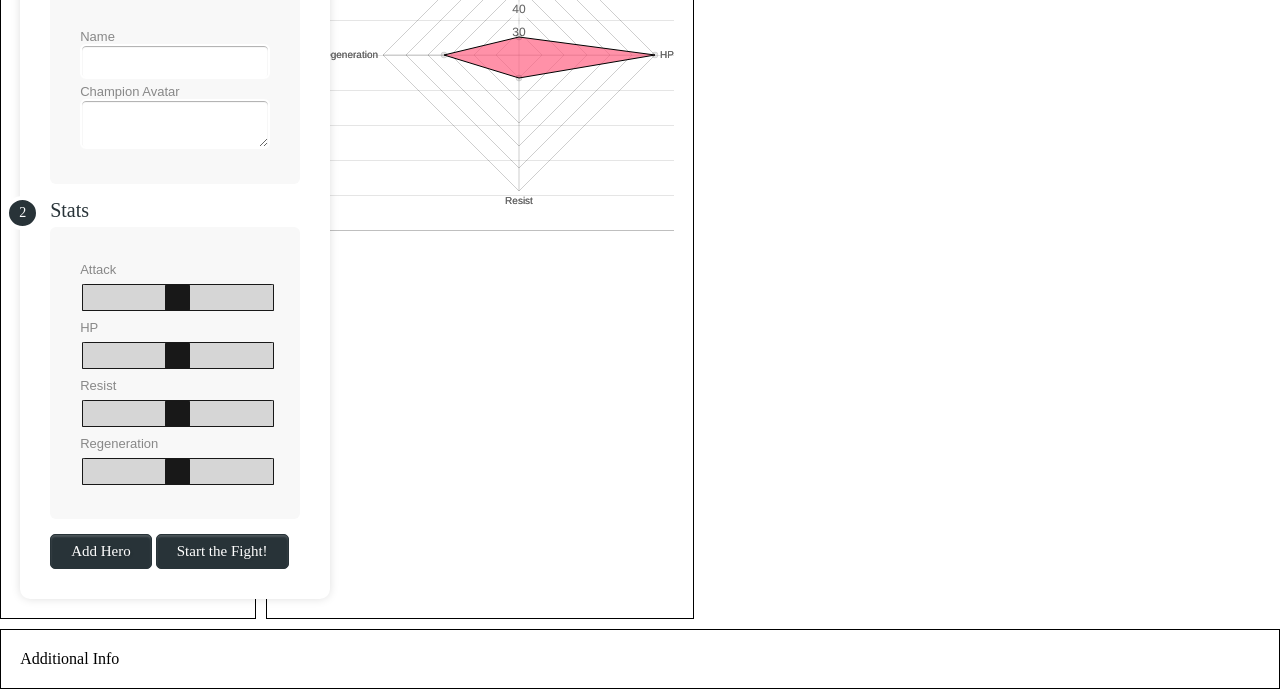
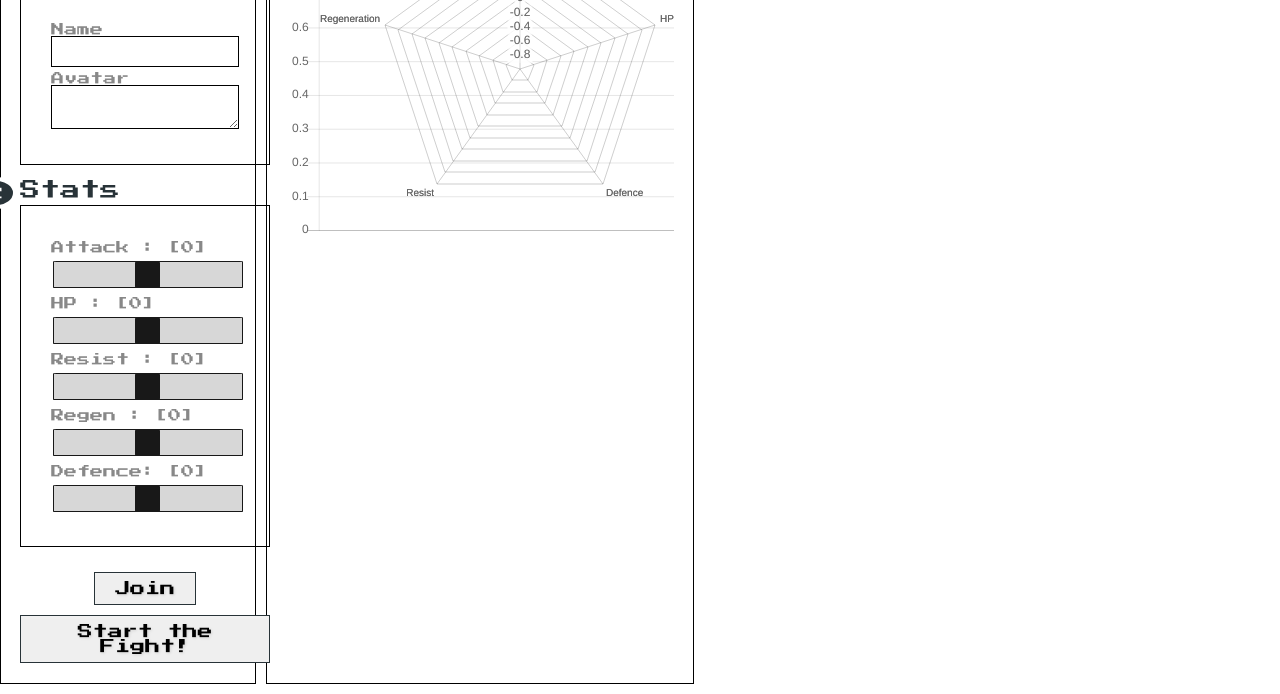
Before and after one commit to YuraIvanskyi/txtRoyale, a plain HTML site: page index.html in a window 1280 px wide. Shown: the part 262-956 px from the top of the page. Drawn offline with Linux system fonts and the light colour scheme.

Commit message:
Added controls, adjusted style. Extended stats logic.

```diff
--- a/index.html
+++ b/index.html
@@ -43,29 +43,33 @@
             <div class="section"><span>1</span>Champion info:</div>
             <div class="inner-wrap">
                 <label>Name<input type="text" name="NameField" /></label>
-                <label>Champion Avatar<textarea name="AvatarField"></textarea></label>
+                <label>Avatar<textarea name="AvatarField"></textarea></label>
             </div>
             <div class="section"><span>2</span>Stats</div>
             <div class="inner-wrap">
-                <label>Attack</label>
+                <label id="AttackFieldInput">Attack : [0]</label>
                 <div class="slidecontainer">
-                  <input type="range" min="1" max="100" value="50" class="slider" id="AttackField">
+                  <input type="range" min="1" max="100" value="50" class="slider" id="AttackField" onchange="updateAttackFieldInput(this.value);">
                 </div>
-                <label>HP</label>
+                <label id="HPFieldInput">HP : [0]</label>
                 <div class="slidecontainer">
-                  <input type="range" min="1" max="100" value="50" class="slider" id="HPField">
+                  <input type="range" min="1" max="100" value="50" class="slider" id="HPField" onchange="updateHPFieldInput(this.value);">
                 </div>
-                <label>Resist</label>
+                <label id="ResistFieldInput">Resist : [0]</label>
                 <div class="slidecontainer">
-                  <input type="range" min="1" max="100" value="50" class="slider" id="ResistField">
+                  <input type="range" min="1" max="100" value="50" class="slider" id="ResistField" onchange="updateResistFieldInput(this.value);">
                 </div>
-                <label>Regeneration</label>
+                <label id="RegenFieldInput">Regen : [0]</label>
                 <div class="slidecontainer">
-                  <input type="range" min="1" max="100" value="50" class="slider" id="RegenerationField">
+                  <input type="range" min="1" max="100" value="50" class="slider" id="RegenerationField" onchange="updateRegenFieldInput(this.value);">
+                </div>
+                <label id="DefenceFieldInput">Defence: [0]</label>
+                <div class="slidecontainer">
+                  <input type="range" min="1" max="100" value="50" class="slider" id="DefenceField" onchange="updateDefenceFieldInput(this.value);">
                 </div>
             </div>
-            <div class="button-section">
-                <button onclick="addFighter()">Add Hero</button>
+            <div class="button-section" id="buttonSection">
+                <button onclick="addFighter()">Join</button>
                 <button>Start the Fight!</button>
             </div>
 
--- a/scripts/logic_main.js
+++ b/scripts/logic_main.js
@@ -9,31 +9,16 @@ window.onload = function (){
     //this.myChart4 = createChart(ctx4);
 }
 
-function genreateValues() {
-    return [parseInt(Math.random()*100),parseInt(Math.random()*100),parseInt(Math.random()*100),parseInt(Math.random()*100)]
+function generateValues() {
+    var values = [parseInt(Math.random()*100),parseInt(Math.random()*100),parseInt(Math.random()*100),parseInt(Math.random()*100),parseInt(Math.random()*100)];
+    return values;
 }
 function createChart(canvasObj) {
     return new Chart(canvasObj, {
         type: 'radar',
         data: {
-            labels: ["Attack", "HP", "Resist", "Regeneration"],
-            datasets: [{
-                label: '# of Votes',
-                data: genreateValues(),
-                backgroundColor: [
-                    'rgba(255, 99, 132, 0.7)',
-                    'rgba(54, 162, 235, 0.7)',
-                    'rgba(255, 206, 86, 0.7)',
-                    'rgba(75, 192, 192, 0.7)'
-                ],
-                borderColor: [
-                    'rgba(0, 0, 0, 1)',
-                    'rgba(0, 0, 0, 1)',
-                    'rgba(0, 0, 0, 1)',
-                    'rgba(0, 0, 0, 1)'
-                ],
-                borderWidth: 1
-            }]
+            labels: ["Attack", "HP", "Defence", "Resist", "Regeneration"],
+            datasets: []
         },
         options: {
             scales: {
@@ -42,18 +27,33 @@ function createChart(canvasObj) {
                         beginAtZero:true
                     }
                 }]
-            }
+            },
+            title: {
+                display: true,
+                text: 'Battlefield'
+            },
         }
     });
 }
 function addFighter() {
-    ChampionsChart.options.title.text = 'Baka-charuto!';
-    ChampionsChart.options.display = true;
-    addData(ChampionsChart,'test',Math.random()*100);
-    ChampionsChart.update()
+    var newColor = generateRandomColor();
+    var championDataset = {
+        label: document.getElementsByName("NameField").innerText,
+        borderColor: newColor.color,
+        backgroundColor: newColor.alpha,
+        pointBorderColor: newColor.color,
+        data: generateValues(),
+    };
+
+    ChampionsChart.data.datasets.push(championDataset);
+    ChampionsChart.update();
 }
 function generateRandomColor () {
-    return `rgba(${parseInt(Math.random()*255)}, ${parseInt(Math.random()*255)}, ${parseInt(Math.random()*255)}, 0.7)`
+    var color = `${parseInt(Math.random()*255)}, ${parseInt(Math.random()*255)}, ${parseInt(Math.random()*255)}`
+    return {
+        alpha:`rgba(${color}, 0.2)`,
+        color:`rgba(${color}, 1)`
+    }
 }
 function addData(chart, label, data) {
     chart.data.labels.push(label);
@@ -64,3 +64,23 @@ function addData(chart, label, data) {
     chart.data.datasets[0].borderColor.push('rgba(0, 0, 0, 1)');
     chart.update();
 }
+function updateAttackFieldInput(val) {
+    var current = document.getElementById('AttackFieldInput').innerHTML
+    document.getElementById('AttackFieldInput').innerHTML = current.replace(/([\[(])(.+?)([\])])/g, `[${val}]`);
+}
+function updateHPFieldInput(val) {
+    var current = document.getElementById('HPFieldInput').innerHTML
+    document.getElementById('HPFieldInput').innerHTML = current.replace(/([\[(])(.+?)([\])])/g, `[${val}]`);
+}
+function updateResistFieldInput(val) {
+    var current = document.getElementById('ResistFieldInput').innerHTML
+    document.getElementById('ResistFieldInput').innerHTML = current.replace(/([\[(])(.+?)([\])])/g, `[${val}]`);
+}
+function updateRegenFieldInput(val) {
+    var current = document.getElementById('RegenFieldInput').innerHTML
+    document.getElementById('RegenFieldInput').innerHTML = current.replace(/([\[(])(.+?)([\])])/g, `[${val}]`);
+}
+function updateDefenceFieldInput(val) {
+    var current = document.getElementById('DefenceFieldInput').innerHTML
+    document.getElementById('DefenceFieldInput').innerHTML = current.replace(/([\[(])(.+?)([\])])/g, `[${val}]`);
+}
--- a/styles/style_main.css
+++ b/styles/style_main.css
@@ -110,45 +110,30 @@ header, footer, article, nav {
 
 .form-style-10{
   width:250px;
-  padding:30px;
   margin: auto;
-  background: #FFF;
-  border-radius: 10px;
-  -webkit-border-radius:10px;
-  -moz-border-radius: 10px;
-  box-shadow: 0px 0px 10px rgba(0, 0, 0, 0.13);
-  -moz-box-shadow: 0px 0px 10px rgba(0, 0, 0, 0.13);
-  -webkit-box-shadow: 0px 0px 10px rgba(0, 0, 0, 0.13);
+
 }
 .form-style-10 .inner-wrap{
   padding: 30px;
-  background: #F8F8F8;
-  border-radius: 6px;
+  border-color: black;
+  border-style: solid;
+  border-width: 1px;
   margin-bottom: 15px;
 }
 .form-style-10 h1{
-  background: #283338;
-  padding: 20px 30px 15px 30px;
-  margin: -30px -30px 30px -30px;
-  border-radius: 10px 10px 0 0;
-  -webkit-border-radius: 10px 10px 0 0;
-  -moz-border-radius: 10px 10px 0 0;
-  color: #fff;
-  text-shadow: 1px 1px 3px rgba(0, 0, 0, 0.12);
-  font: normal 30px 'Bitter', serif;
-  -moz-box-shadow: inset 0px 2px 2px 0px rgba(255, 255, 255, 0.17);
-  -webkit-box-shadow: inset 0px 2px 2px 0px rgba(255, 255, 255, 0.17);
-  box-shadow: inset 0px 2px 2px 0px rgba(255, 255, 255, 0.17);
-  border: 1px solid #283338;
+  font: normal 20px 'Bitter', serif;
+  font-family: 'Press Start 2P', cursive;
 }
 .form-style-10 h1 > span{
   display: block;
   margin-top: 2px;
   font: 13px Arial, Helvetica, sans-serif;
+  font-family: 'Press Start 2P', cursive;
 }
 .form-style-10 label{
   display: block;
   font: 13px Arial, Helvetica, sans-serif;
+  font-family: 'Press Start 2P', cursive;
   color: #888;
   margin-bottom: 5px;
   margin-top: 5px;
@@ -164,23 +149,23 @@ header, footer, article, nav {
 .form-style-10 input[type="password"],
 .form-style-10 textarea,
 .form-style-10 select {
+  font-family: 'Press Start 2P', cursive;
   display: block;
   box-sizing: border-box;
   -webkit-box-sizing: border-box;
   -moz-box-sizing: border-box;
   width: 100%;
   padding: 8px;
-  border-radius: 6px;
-  -webkit-border-radius:6px;
-  -moz-border-radius:6px;
-  border: 2px solid #fff;
-  box-shadow: inset 0px 1px 1px rgba(0, 0, 0, 0.33);
-  -moz-box-shadow: inset 0px 1px 1px rgba(0, 0, 0, 0.33);
-  -webkit-box-shadow: inset 0px 1px 1px rgba(0, 0, 0, 0.33);
+  border-color: black;
+  border-style: solid;
+  border-width: 1px;
 }
-
+#buttonSection {
+  text-align: center;
+}
 .form-style-10 .section{
   font: normal 20px 'Bitter', serif;
+  font-family: 'Press Start 2P', cursive;
   color: #283338;
   margin-bottom: 5px;
 }
@@ -199,14 +184,12 @@ header, footer, article, nav {
 }
 .form-style-10 input[type="button"],
 .form-style-10 input[type="submit"], button {
-  background: #283338;
   padding: 8px 20px 8px 20px;
-  border-radius: 5px;
-  -webkit-border-radius: 5px;
-  -moz-border-radius: 5px;
-  color: #fff;
+  align-self: center;
+  margin-top: 10px;
   text-shadow: 1px 1px 3px rgba(0, 0, 0, 0.12);
   font: normal 30px 'Bitter', serif;
+  font-family: 'Press Start 2P', cursive;
   -moz-box-shadow: inset 0px 2px 2px 0px rgba(255, 255, 255, 0.17);
   -webkit-box-shadow: inset 0px 2px 2px 0px rgba(255, 255, 255, 0.17);
   box-shadow: inset 0px 2px 2px 0px rgba(255, 255, 255, 0.17);
@@ -215,18 +198,9 @@ header, footer, article, nav {
 }
 .form-style-10 input[type="button"]:hover,
 .form-style-10 input[type="submit"]:hover, button:hover{
-  background: #283338;
-  -moz-box-shadow: inset 0px 2px 2px 0px rgba(255, 255, 255, 0.28);
-  -webkit-box-shadow: inset 0px 2px 2px 0px rgba(255, 255, 255, 0.28);
-  box-shadow: inset 0px 2px 2px 0px rgba(255, 255, 255, 0.28);
-}
-.form-style-10 .privacy-policy{
-  float: right;
-  width: 250px;
-  font: 12px Arial, Helvetica, sans-serif;
-  color: #283338;
-  margin-top: 10px;
-  text-align: right;
+  -moz-box-shadow: inset 2px 2px 2px 2px rgba(0, 0, 0, 0,8);
+  -webkit-box-shadow: inset 2px 2px 2px 2px rgba(0, 0, 0, 0.8);
+  box-shadow: inset 2px 2px 2px 2px rgba(0, 0, 0, 0.8);
 }
 
 #ChampionsChart {
```
